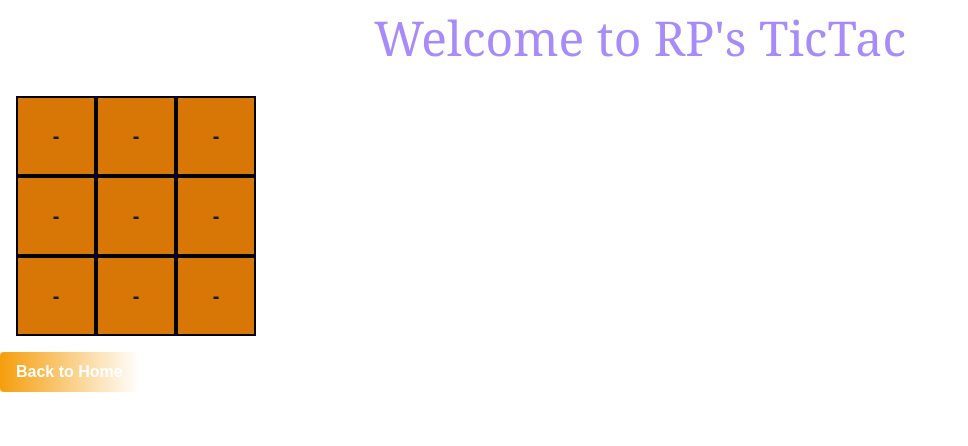
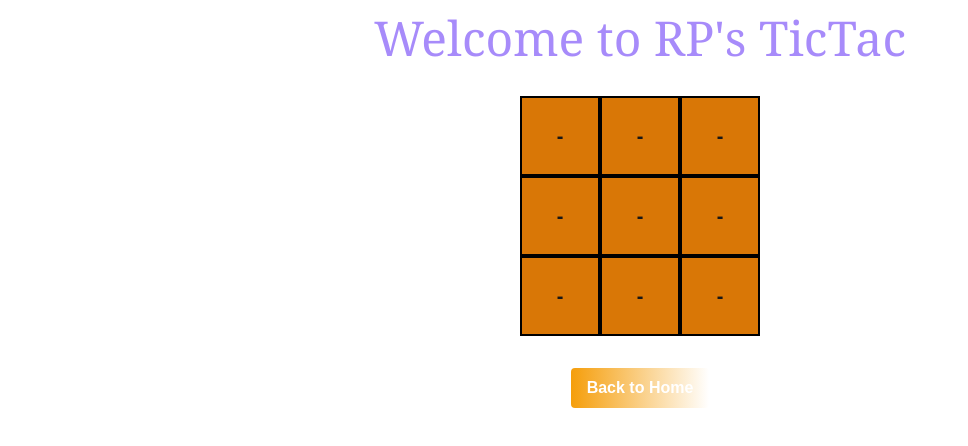
Before and after one commit to rahulprwl/Games, a Next.js app: page /games/xo in a window 1280 px wide. Shown: the top 446 px of the page, without its empty margins (0-968 px from the left). Built offline with nearby package versions, Linux system fonts and the light colour scheme.

Commit message:
TicTac in center

```diff
--- a/src/app/games/xo/board.tsx
+++ b/src/app/games/xo/board.tsx
@@ -32,7 +32,7 @@ const Board = ({ size }: { size: number }) => {
   const gridClass = `p-4 grid grid-rows-${size.toString()} grid-flow-col`;
 
   return (
-    <div className="grid-flow-row">
+    <div className="grid-flow-row text-center">
       <div className={gridClass}>
         {game.map((row, idx) => (
           <div key={idx}>
--- a/src/app/games/xo/xo-home.tsx
+++ b/src/app/games/xo/xo-home.tsx
@@ -8,9 +8,11 @@ const XoHome = () => {
     <div>
       <Header heading={"Welcome to RP's TicTac"} />
       <Board size={3} />
-      <Link href={"/"}>
-        <Button text={"Back to Home"} />
-      </Link>
+      <div className="text-center my-4">
+        <Link href={"/"}>
+          <Button text={"Back to Home"} />
+        </Link>
+      </div>
     </div>
   );
 };
```
